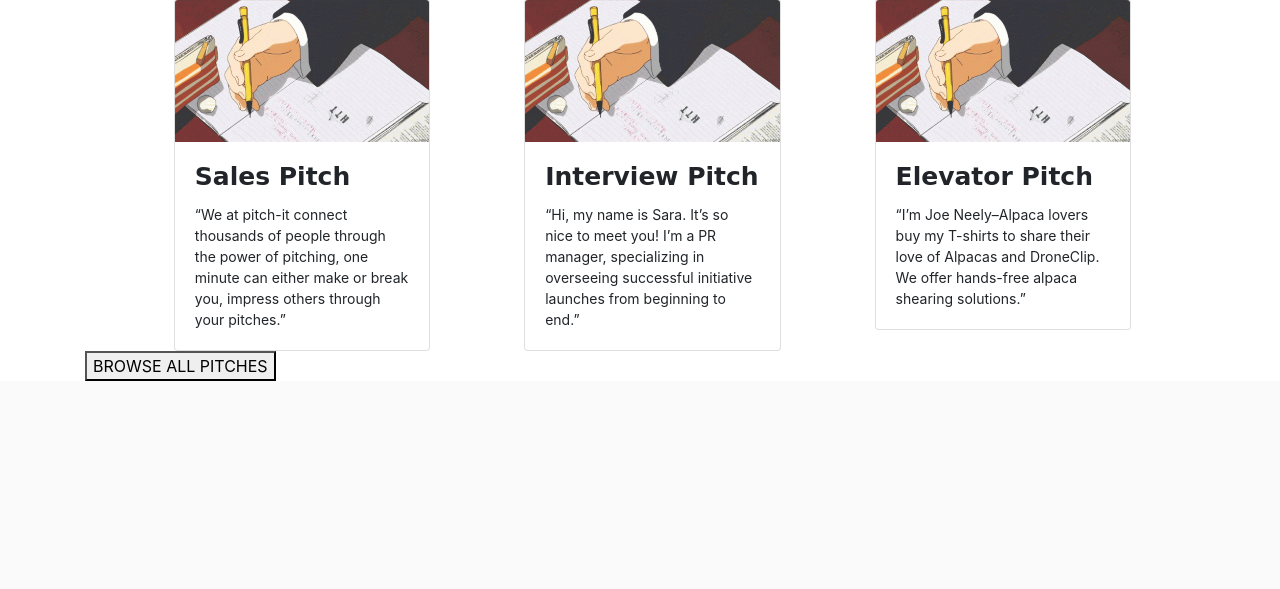
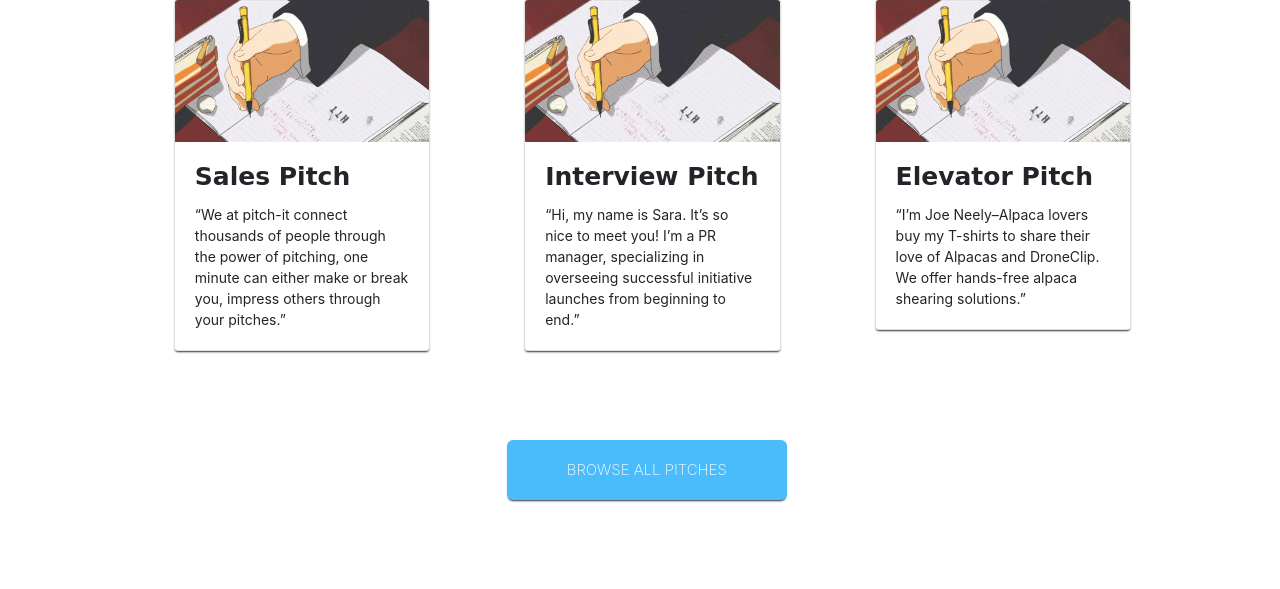
Before and after one commit to andyjohn23/pitches, a Flask app: page / in a window 1280 px wide. Shown: the part 1117-1706 px from the top of the page. Before the commit the page ends 1498 px from the top, so only its background shows below. Run offline with Flask 2, Linux system fonts and the light colour scheme.

Commit message:
updated files

```diff
--- a/app/static/css/index.css
+++ b/app/static/css/index.css
@@ -126,6 +126,7 @@
 .featured-pitches-section .card{
     width: 80%;
     max-height: 100%;
+    box-shadow: 0px 2px 2px -1px rgba(0,0,0,0.8);
 }
 .featured-pitches-section h5{
     font-size: 25px;
@@ -135,3 +136,24 @@
 .featured-pitches-section .card p{
     font-size: 14px;
 }
+.browse-button{
+    margin-left: 38%;
+    margin-top: 8%;
+    margin-bottom: 8%;
+}
+.browse-button a button{
+    background-color:#4BBCFB;
+    outline: none;
+    border: none;
+    border-radius: 6px;
+    color: white;
+    width: 280px;
+    height: 60px;
+    font-size: 15px;
+    font-weight: 200;
+    box-shadow: 0px 2px 2px -1px rgba(0,0,0,0.8);
+}
+.browse-button a button:hover{
+    background-color: rgba(75,188,251,0.9);
+    transition: 0.5s ease;
+}
```
